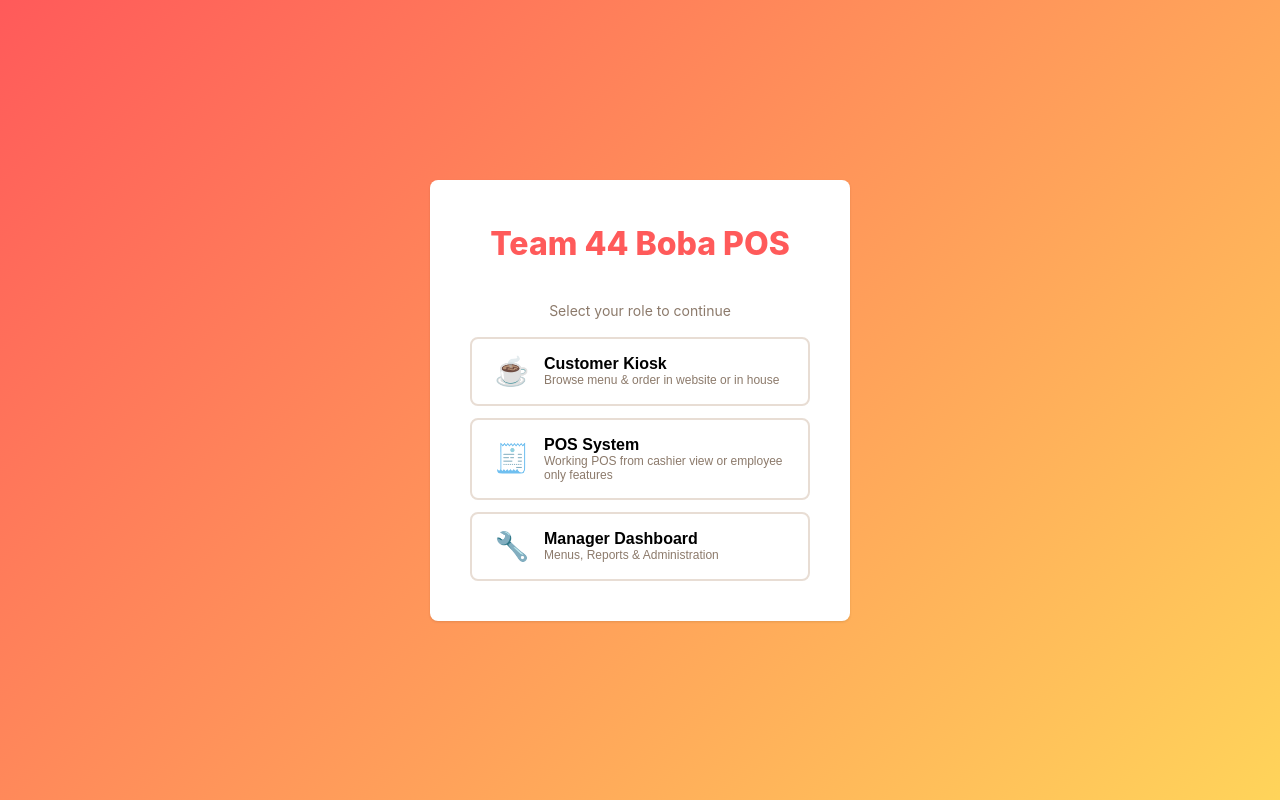
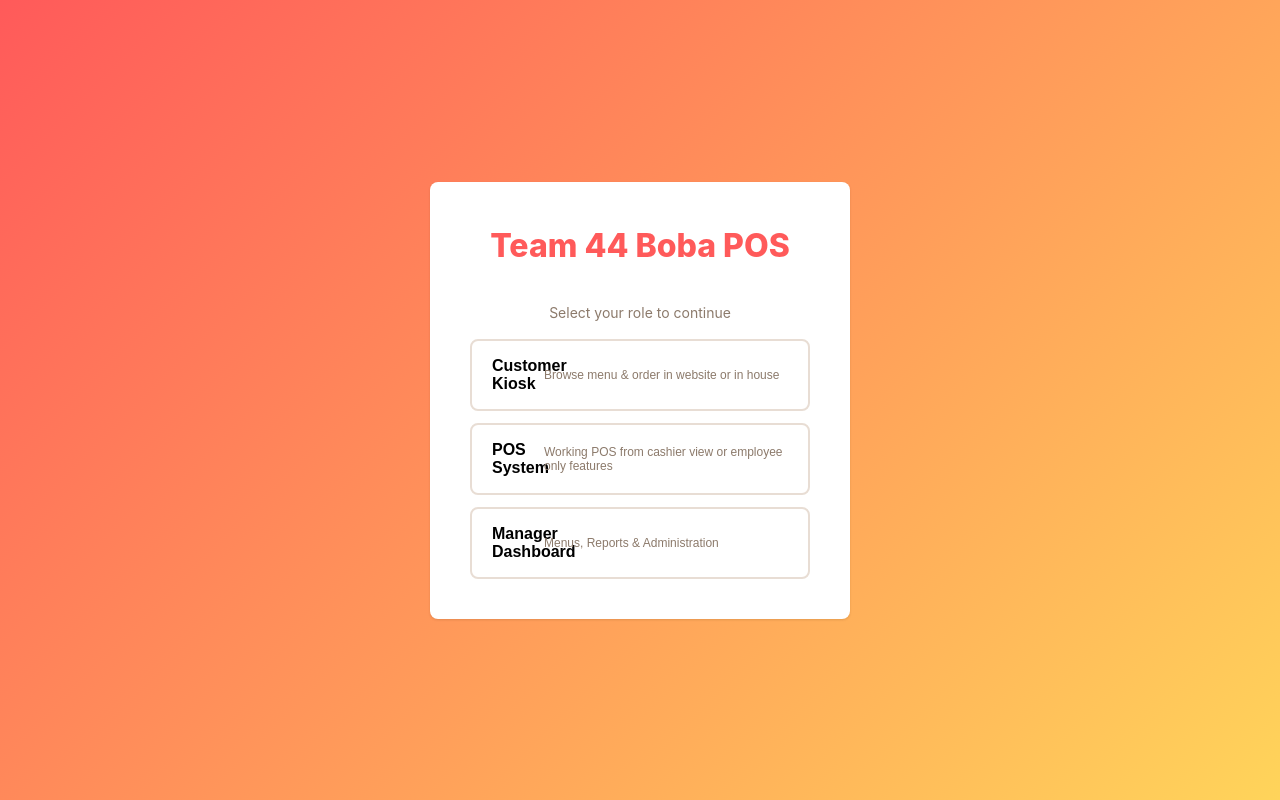
Before and after one commit to CSCE-331-Spring-2026-900-908/team44-project3, a SvelteKit app in the folder src/main/webui/: page / in a window 1280 px wide. Built offline with nearby package versions, Linux system fonts and the light colour scheme.

Commit message:
remove thematic emojis

```diff
--- a/src/main/webui/src/routes/+page.svelte
+++ b/src/main/webui/src/routes/+page.svelte
@@ -66,17 +66,14 @@
             <div class="role-select">
                 <p class="role-label">Select your role to continue</p>
                 <button class="role-btn customer" onclick={enterCustomer}>
-                    <span class="role-icon">☕</span>
                     <span class="role-name">Customer Kiosk</span>
                     <span class="role-desc">Browse menu & order in website or in house</span>
                 </button>
                 <button class="role-btn employee" onclick={() => { step = 'employee'; }}>
-                    <span class="role-icon">🧾</span>
                     <span class="role-name">POS System</span>
                     <span class="role-desc">Working POS from cashier view or employee only features</span>
                 </button>
                 <button class="role-btn manager" onclick={() => { step = 'manager'; }}>
-                    <span class="role-icon">🔧</span>
                     <span class="role-name">Manager Dashboard</span>
                     <span class="role-desc">Menus, Reports & Administration</span>
                 </button>
```
